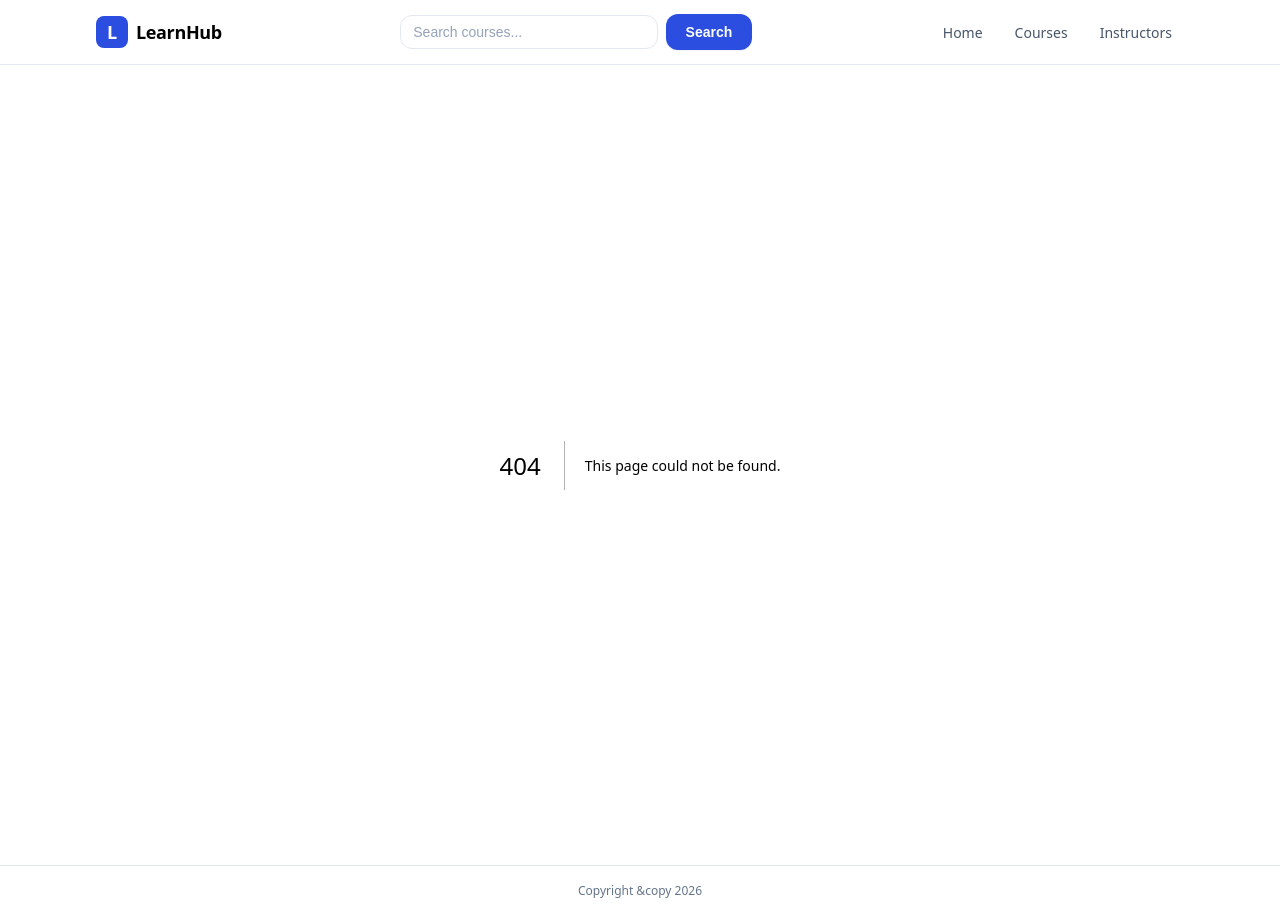
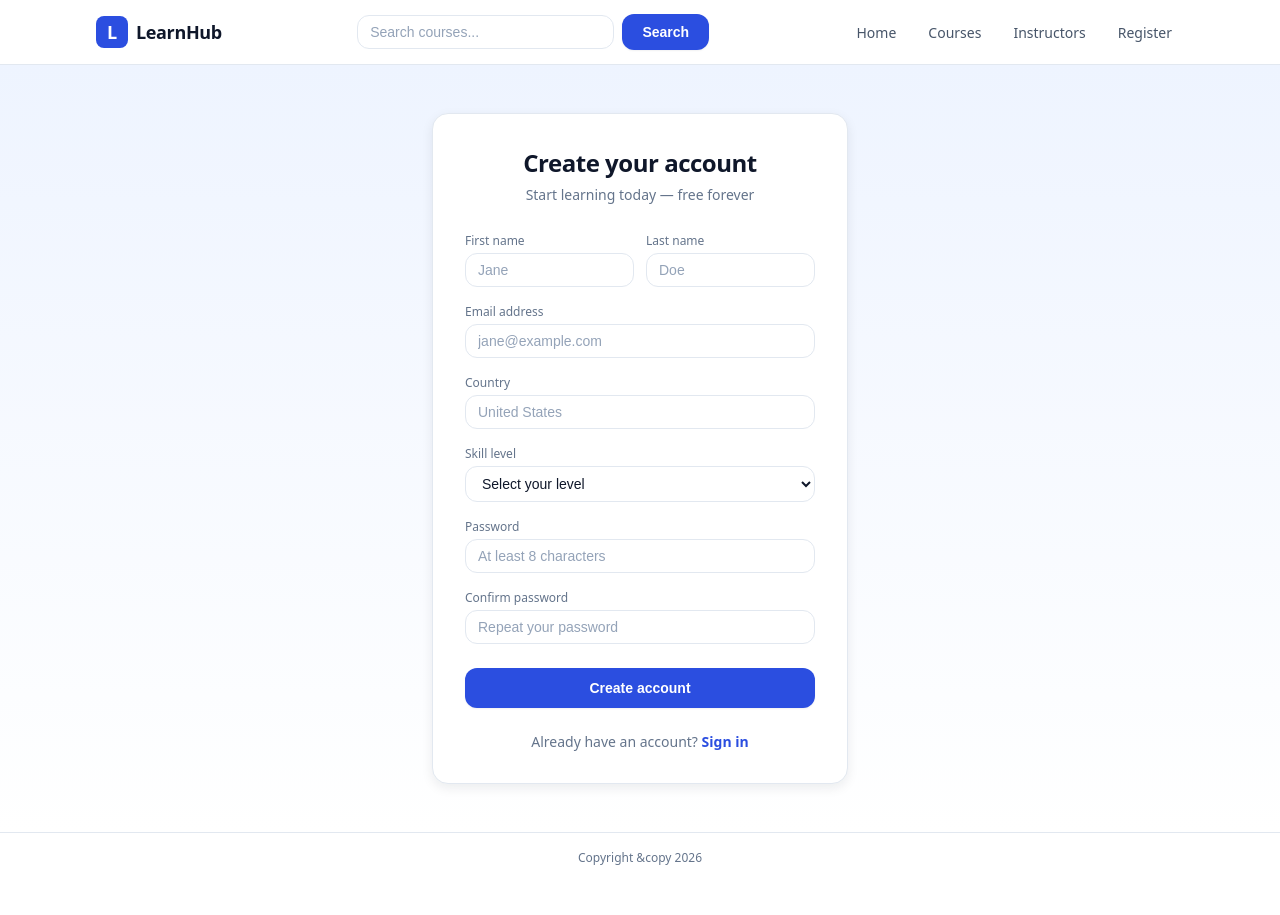
Before and after one commit to NikolaD93/next_crash_course, a Next.js app: page /register in a window 1280 px wide. Before the commit this address had no page. After the commit the page ends 882 px from the top, so only its background shows below. Built offline with nearby package versions, Linux system fonts and the light colour scheme; no server answers.

Commit message:
install supabase, add register form and connect the app with supabase

```diff
--- /dev/null
+++ b/actions/auth.ts
@@ -0,0 +1,46 @@
+'use server'
+
+import { createSupabaseClient } from '@/utils/supabase/server'
+
+export type AuthState = { error?: string; success?: boolean } | null
+
+export async function signUpAction(
+  _prevState: AuthState,
+  formData: FormData
+): Promise<AuthState> {
+  const firstName = formData.get('firstName') as string
+  const lastName = formData.get('lastName') as string
+  const email = formData.get('email') as string
+  const password = formData.get('password') as string
+  const country = formData.get('country') as string
+  const skillLevel = formData.get('skillLevel') as string
+
+  const supabase = await createSupabaseClient()
+
+  const { data, error } = await supabase.auth.signUp({
+    email,
+    password,
+    options: {
+      data: { firstName, lastName, country, skillLevel },
+    },
+  })
+
+  if (error) {
+    return { error: error.message }
+  }
+
+  const fullName = `${firstName} ${lastName}`
+
+  const { error: profileError } = await supabase.from('students').insert({
+    user_uuid: data.user?.id,
+    full_name: fullName,
+    country,
+    skill_level: skillLevel,
+  })
+
+  if (profileError) {
+    return { error: 'Could not save profile. Please try again.' }
+  }
+
+  return { success: true }
+}
--- a/app/globals.css
+++ b/app/globals.css
@@ -886,3 +886,118 @@ a {
 .mt-sm {
   margin-top: 1rem;
 }
+
+/* Auth pages (register / login) */
+.auth-section {
+  display: flex;
+  align-items: center;
+  justify-content: center;
+  min-height: calc(100vh - 4rem);
+  padding-block: 3rem;
+  padding-inline: 1rem;
+  background: linear-gradient(to bottom, var(--brand-50), var(--white));
+}
+
+.auth-card {
+  width: 100%;
+  max-width: 26rem;
+  border-radius: var(--radius-2xl);
+  border: 1px solid var(--border);
+  background: var(--white);
+  padding: 2rem;
+  box-shadow: var(--shadow-md);
+}
+
+.auth-header {
+  margin-bottom: 1.75rem;
+  text-align: center;
+}
+
+.auth-title {
+  margin: 0;
+  font-size: 1.5rem;
+  font-weight: 600;
+  letter-spacing: -0.02em;
+  color: var(--slate-900);
+}
+
+.auth-subtitle {
+  margin: 0.375rem 0 0;
+  font-size: 0.875rem;
+  color: var(--slate-500);
+}
+
+.auth-form {
+  display: flex;
+  flex-direction: column;
+  gap: 1rem;
+}
+
+.auth-form-row {
+  display: grid;
+  grid-template-columns: 1fr 1fr;
+  gap: 0.75rem;
+}
+
+.auth-submit {
+  width: 100%;
+  margin-top: 0.5rem;
+  padding-block: 0.75rem;
+}
+
+.auth-footer-text {
+  margin: 1.5rem 0 0;
+  text-align: center;
+  font-size: 0.875rem;
+  color: var(--slate-500);
+}
+
+/* Toast */
+.toast {
+  position: fixed;
+  bottom: 1.5rem;
+  left: 50%;
+  transform: translateX(-50%);
+  z-index: 100;
+  min-width: 16rem;
+  max-width: 24rem;
+  padding: 0.75rem 1.25rem;
+  border-radius: var(--radius-lg);
+  font-size: 0.875rem;
+  font-weight: 500;
+  text-align: center;
+  box-shadow: var(--shadow-md);
+  animation: toast-in 0.2s ease;
+}
+
+.toast--success {
+  background: var(--emerald-50);
+  color: var(--emerald-700);
+  border: 1px solid #a7f3d0;
+}
+
+.toast--error {
+  background: #fff1f2;
+  color: #be123c;
+  border: 1px solid #fecdd3;
+}
+
+@keyframes toast-in {
+  from { opacity: 0; transform: translateX(-50%) translateY(0.5rem); }
+  to   { opacity: 1; transform: translateX(-50%) translateY(0); }
+}
+
+/* Spinner */
+.btn-spinner {
+  display: inline-block;
+  width: 1rem;
+  height: 1rem;
+  border: 2px solid rgb(255 255 255 / 0.4);
+  border-top-color: var(--white);
+  border-radius: 9999px;
+  animation: spin 0.6s linear infinite;
+}
+
+@keyframes spin {
+  to { transform: rotate(360deg); }
+}
--- a/app/layout.tsx
+++ b/app/layout.tsx
@@ -44,6 +44,9 @@ export default function RootLayout({
               <Link href="/instructors" className="site-nav-link">
                 Instructors
               </Link>
+              <Link href="/register" className="site-nav-link">
+                Register
+              </Link>
             </nav>
           </div>
         </header>
--- /dev/null
+++ b/app/register/form.tsx
@@ -0,0 +1,178 @@
+'use client'
+
+import { useActionState, useEffect, useState } from 'react'
+import { useFormStatus } from 'react-dom'
+import { useRouter } from 'next/navigation'
+import { signUpAction, type AuthState } from '@/actions/auth'
+
+function SubmitButton() {
+  const { pending } = useFormStatus()
+  return (
+    <button
+      type="submit"
+      className="btn btn-primary auth-submit"
+      disabled={pending}
+    >
+      {pending ? <span className="btn-spinner" /> : 'Create account'}
+    </button>
+  )
+}
+
+function Toast({
+  message,
+  type,
+}: {
+  message: string
+  type: 'success' | 'error'
+}) {
+  return (
+    <div className={`toast toast--${type}`} role="alert">
+      {message}
+    </div>
+  )
+}
+
+const Form = () => {
+  const [state, action] = useActionState<AuthState, FormData>(
+    signUpAction,
+    null
+  )
+  // tracks which state has been dismissed so the toast hides after the timer
+  const [dismissedState, setDismissedState] = useState<AuthState>(null)
+  const router = useRouter()
+
+  // derive toast directly from state — no setState in effect body
+  // eslint-disable-next-line react-hooks/exhaustive-deps
+  const toast =
+    state && state !== dismissedState
+      ? state.success
+        ? { message: 'Account created! Redirecting…', type: 'success' as const }
+        : state.error
+          ? { message: state.error, type: 'error' as const }
+          : null
+      : null
+
+  // redirect after success
+  useEffect(() => {
+    if (!state?.success) return
+    const timer = setTimeout(() => router.push('/courses'), 1500)
+    return () => clearTimeout(timer)
+  }, [state, router])
+
+  // auto-dismiss: setState inside a timeout callback, not synchronously
+  useEffect(() => {
+    if (!toast) return
+    const timer = setTimeout(() => setDismissedState(state), 4000)
+    return () => clearTimeout(timer)
+  }, [state, toast])
+
+  return (
+    <>
+      {toast && <Toast message={toast.message} type={toast.type} />}
+
+      <form action={action} className="auth-form">
+        <div className="auth-form-row">
+          <div className="field">
+            <label htmlFor="firstName" className="field-label">
+              First name
+            </label>
+            <input
+              id="firstName"
+              name="firstName"
+              type="text"
+              className="input"
+              placeholder="Jane"
+              autoComplete="given-name"
+            />
+          </div>
+
+          <div className="field">
+            <label htmlFor="lastName" className="field-label">
+              Last name
+            </label>
+            <input
+              id="lastName"
+              name="lastName"
+              type="text"
+              className="input"
+              placeholder="Doe"
+              autoComplete="family-name"
+            />
+          </div>
+        </div>
+
+        <div className="field">
+          <label htmlFor="email" className="field-label">
+            Email address
+          </label>
+          <input
+            id="email"
+            name="email"
+            type="email"
+            className="input"
+            placeholder="jane@example.com"
+            autoComplete="email"
+          />
+        </div>
+
+        <div className="field">
+          <label htmlFor="country" className="field-label">
+            Country
+          </label>
+          <input
+            id="country"
+            name="country"
+            type="text"
+            className="input"
+            placeholder="United States"
+            autoComplete="country-name"
+          />
+        </div>
+
+        <div className="field">
+          <label htmlFor="skillLevel" className="field-label">
+            Skill level
+          </label>
+          <select id="skillLevel" name="skillLevel" className="select">
+            <option value="">Select your level</option>
+            <option value="beginner">Beginner</option>
+            <option value="intermediate">Intermediate</option>
+            <option value="advanced">Advanced</option>
+          </select>
+        </div>
+
+        <div className="field">
+          <label htmlFor="password" className="field-label">
+            Password
+          </label>
+          <input
+            id="password"
+            name="password"
+            type="password"
+            className="input"
+            placeholder="At least 8 characters"
+            autoComplete="new-password"
+          />
+        </div>
+
+        <div className="field">
+          <label htmlFor="confirmPassword" className="field-label">
+            Confirm password
+          </label>
+          <input
+            id="confirmPassword"
+            name="confirmPassword"
+            type="password"
+            className="input"
+            placeholder="Repeat your password"
+            autoComplete="new-password"
+          />
+        </div>
+
+        <SubmitButton />
+      </form>
+    </>
+  )
+}
+
+export default Form
--- /dev/null
+++ b/app/register/page.tsx
@@ -0,0 +1,26 @@
+import Link from 'next/link'
+import Form from './form'
+
+const Register = () => {
+  return (
+    <section className="auth-section">
+      <div className="auth-card">
+        <div className="auth-header">
+          <h1 className="auth-title">Create your account</h1>
+          <p className="auth-subtitle">Start learning today — free forever</p>
+        </div>
+
+        <Form />
+
+        <p className="auth-footer-text">
+          Already have an account?{' '}
+          <Link href="/login" className="link-brand">
+            Sign in
+          </Link>
+        </p>
+      </div>
+    </section>
+  )
+}
+
+export default Register
--- a/package.json
+++ b/package.json
@@ -9,6 +9,8 @@
     "lint": "eslint"
   },
   "dependencies": {
+    "@supabase/ssr": "^0.10.3",
+    "@supabase/supabase-js": "^2.105.4",
     "next": "16.2.6",
     "react": "19.2.4",
     "react-dom": "19.2.4"
--- /dev/null
+++ b/utils/supabase/server.ts
@@ -0,0 +1,27 @@
+import { createServerClient } from '@supabase/ssr'
+import { cookies } from 'next/headers'
+
+const supabaseUrl = process.env.NEXT_PUBLIC_SUPABASE_URL
+const supabaseKey = process.env.NEXT_PUBLIC_SUPABASE_PUBLISHABLE_KEY
+
+export const createClient = (
+  cookieStore: Awaited<ReturnType<typeof cookies>>
+) => {
+  return createServerClient(supabaseUrl!, supabaseKey!, {
+    cookies: {
+      getAll() {
+        return cookieStore.getAll()
+      },
+      setAll(cookiesToSet) {
+        try {
+          cookiesToSet.forEach(({name, value, options}) => cookieStore.set(name, value, options))
+        } catch {}
+      },
+    },
+  })
+}
+
+export async function createSupabaseClient() {
+    const cookieStore = await cookies()
+    return createClient(cookieStore)
+}
```
Also changed, not shown: 1 other file (tests, documents, lock files or other folders).
